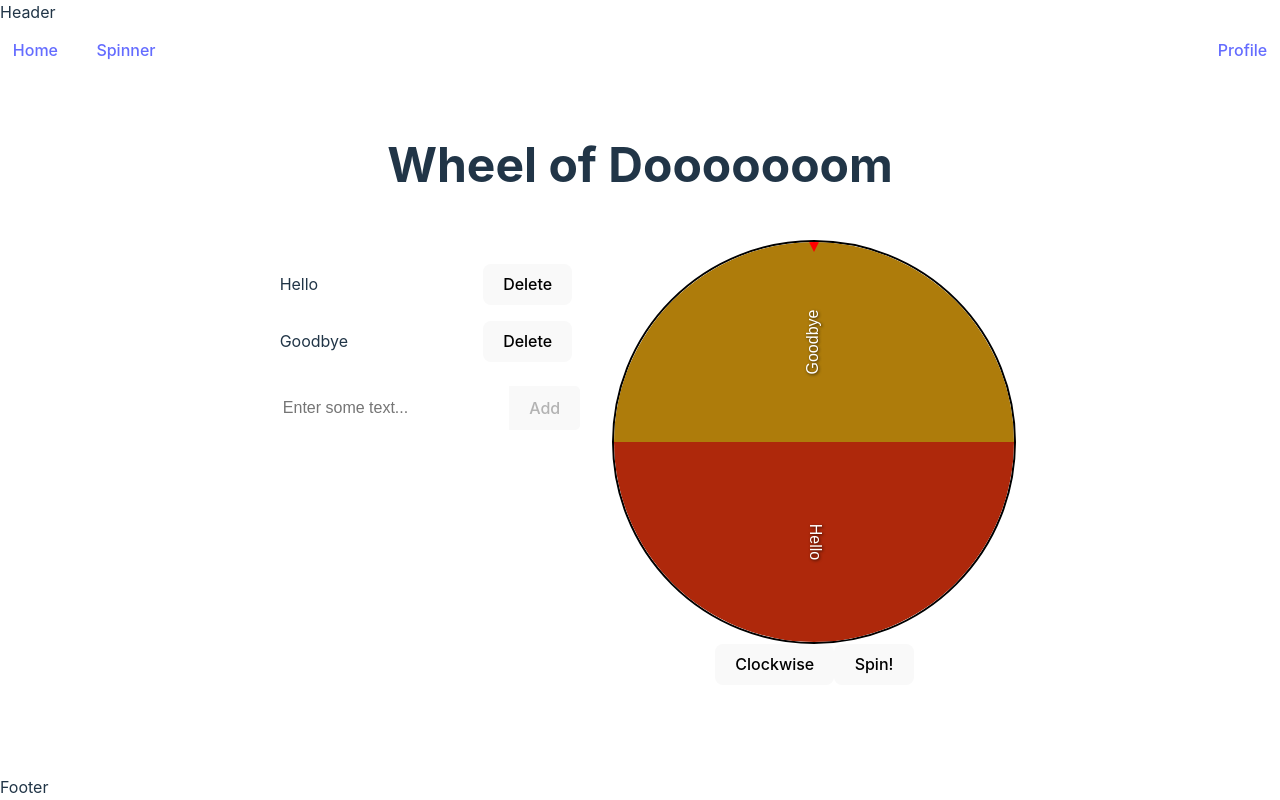
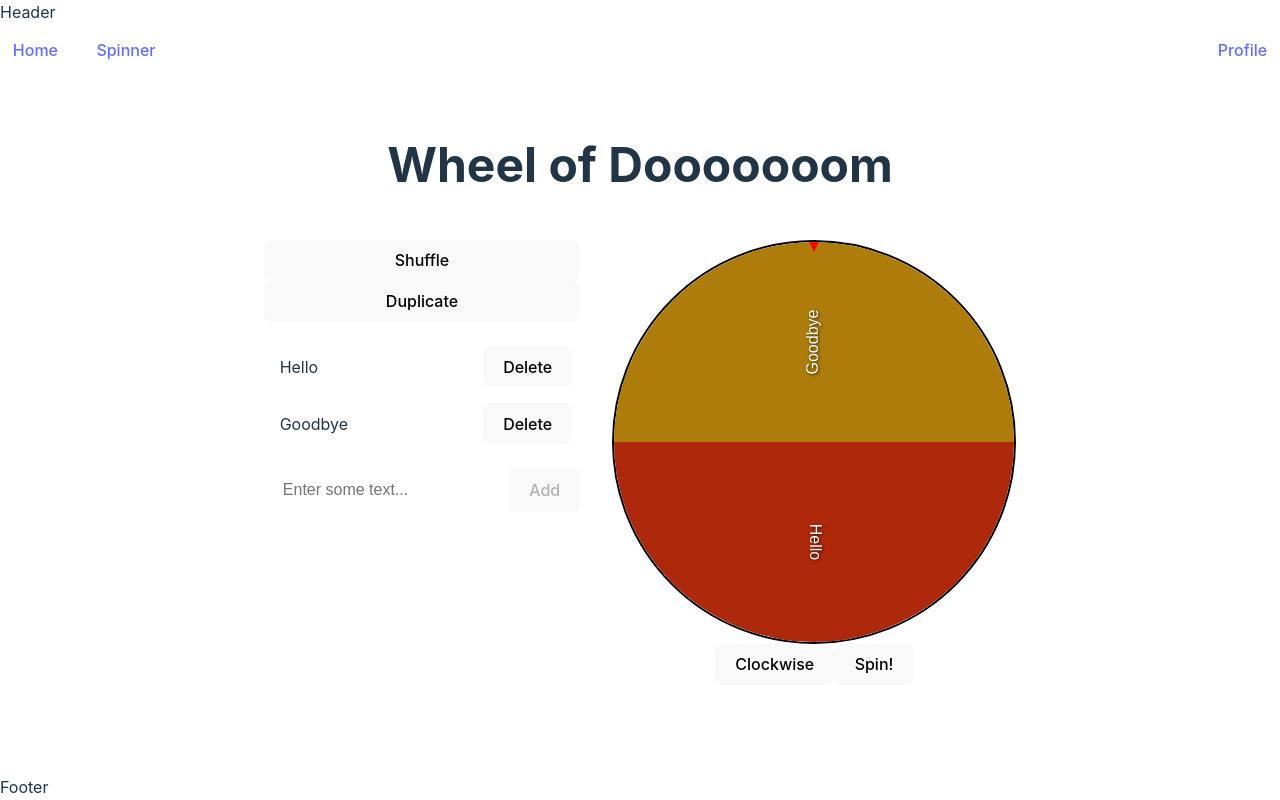
Before and after one commit to pallen1980/react-wheel-ui, a React (Vite) app: page /Spinner in a window 1280 px wide. Built offline with nearby package versions, Linux system fonts and the light colour scheme.

Commit message:
Added dockerignore

```diff
--- a/src/Areas/Main/Options/App.tsx
+++ b/src/Areas/Main/Options/App.tsx
@@ -1,3 +1,4 @@
+import OptionsComponent from "./components/Options";
 import ListComponent from "./components/List";
 import EntryComponent from "./components/Entry";
 
@@ -11,6 +12,24 @@ interface AppProps {
 }
 
 export default (props: AppProps) => {
+
+    function shuffleArray(array: Option[]) {
+        for (let i = array.length - 1; i > 0; i--) {
+          const j = Math.floor(Math.random() * (i + 1));
+          [array[i], array[j]] = [array[j], array[i]]; // Swap elements
+        }
+        return array;
+      }
+
+    const handleShuffle = () => {
+        props.onChange([...shuffleArray(props.options)]);
+    }
+
+    const handleDuplicate = () => {
+        if (props.options.length < 25) {
+            props.onChange([...props.options, ...props.options.map(p => { return { key: generateGuid(), value: p.value }; })]);
+        }
+    }
 
     const handleDelete = (deletedKey: string) => {
         props.onChange(
@@ -34,6 +53,7 @@ export default (props: AppProps) => {
 
     return (
         <>
+            <OptionsComponent disabled={props.disabled} onShuffle={handleShuffle} onDuplicate={handleDuplicate}></OptionsComponent>
             <ListComponent options={props.options} disabled={props.disabled} onDelete={handleDelete}></ListComponent>
             <EntryComponent disabled={props.disabled} onSubmit={handleNewOrChangedOption}></EntryComponent>
         </>
--- a/src/Areas/Main/Options/components/List.tsx
+++ b/src/Areas/Main/Options/components/List.tsx
@@ -1,4 +1,4 @@
-import OptionComponent from "./Option";
+import OptionComponent from "./ListItem";
 import { Option } from "../models";
 
 import "../styles/ListComponent.scss";
--- /dev/null
+++ b/src/Areas/Main/Options/components/Options.tsx
@@ -0,0 +1,25 @@
+interface OptionsProps {
+    disabled?: boolean;
+    onShuffle: () => void;
+    onDuplicate: () => void;
+}
+
+export default (props: OptionsProps) => {
+
+    const handleShuffle: React.MouseEventHandler<HTMLButtonElement> = (e) => {
+        e.preventDefault();
+        props.onShuffle();
+    }
+
+    const handleDuplicate: React.MouseEventHandler<HTMLButtonElement> = (e) => {
+        e.preventDefault();
+        props.onDuplicate();
+    }
+
+    return (
+        <>
+            <button disabled={props.disabled} onClick={handleShuffle}>Shuffle</button>
+            <button disabled={props.disabled} onClick={handleDuplicate}>Duplicate</button>
+        </>
+    )
+}
```
Also changed, not shown: src/Areas/Main/Options/components/ListItem.tsx (renamed from src/Areas/Main/Options/components/Option.tsx), 1 other file (tests, documents, lock files or other folders).
